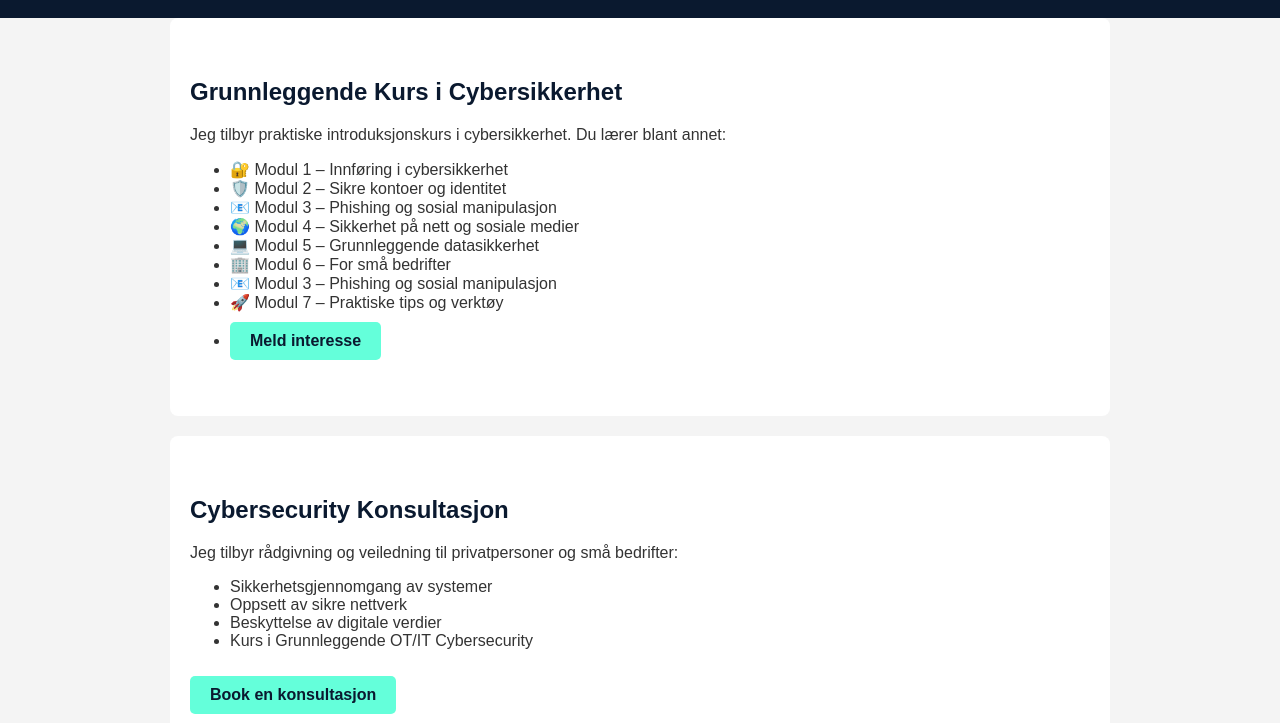
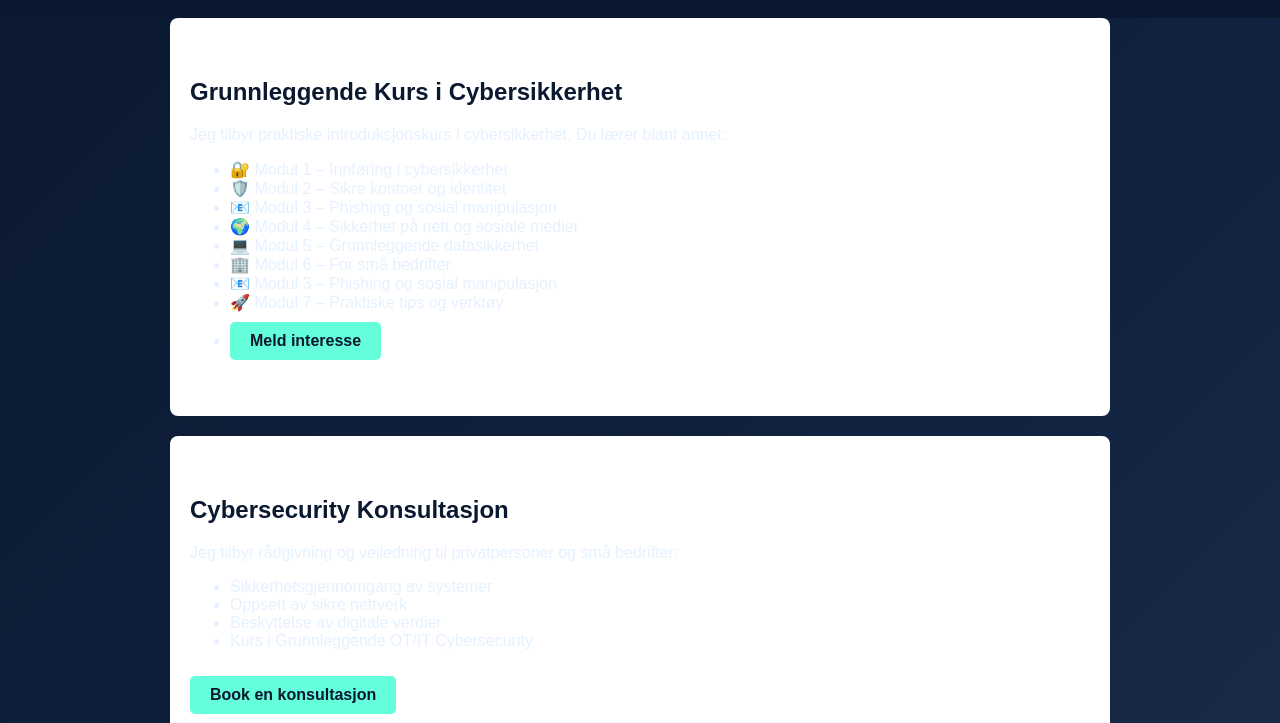
Before and after one commit to Qasim123450/Asad-Qasim, a plain HTML site: page index.html in a window 1280 px wide. Shown: the part 77-800 px from the top of the page. Drawn offline with Linux system fonts and the light colour scheme.

Commit message:
Update index.html

```diff
--- a/index.html
+++ b/index.html
@@ -7,6 +7,12 @@
   <style>
     body { font-family: Arial, sans-serif; margin: 0; background: #f4f4f4; color: #333; }
     header { background: #0a192f; color: #fff; padding: 20px; text-align: center; }
+    body {
+  margin: 0;
+  font-family: Arial, sans-serif;
+  background: linear-gradient(135deg, #0a192f, #112240, #233554);
+  color: #e6f1ff;
+}
     header h1 { margin: 0; }
     nav a { color: #64ffda; text-decoration: none; margin: 0 10px; }
     section { padding: 40px 20px; max-width: 900px; margin: auto; background: #fff; margin-bottom: 20px; border-radius: 8px; }
```
